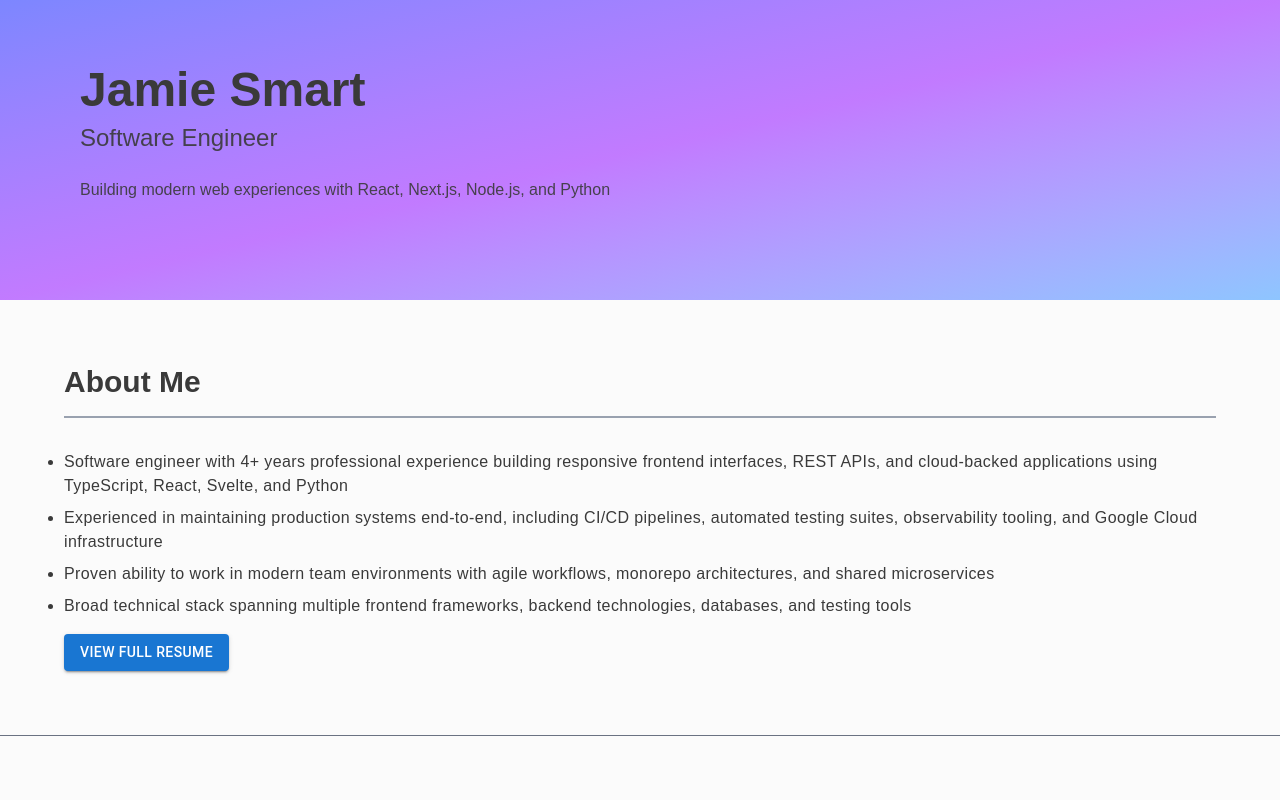
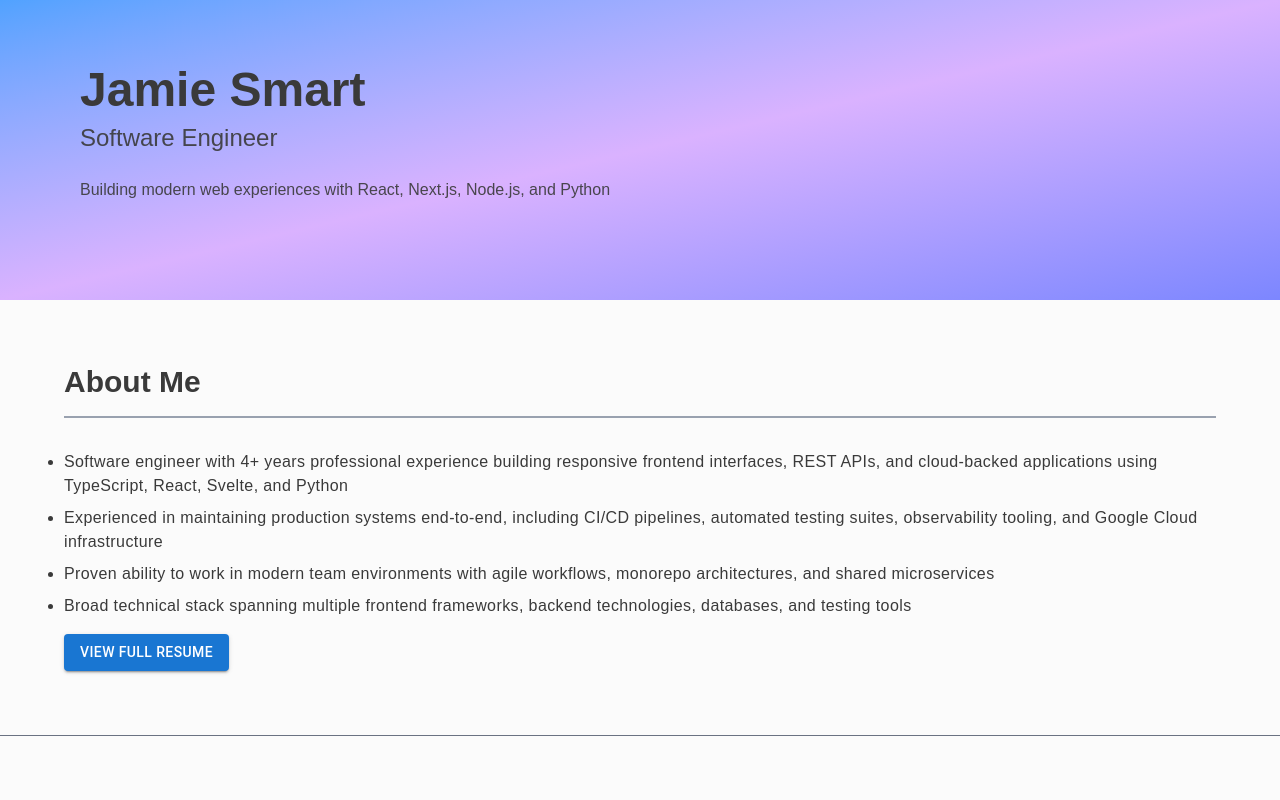
Before and after one commit to jamiemcg10/jamie-smart.info, a Next.js app: page / in a window 1280 px wide. Shown: the top 800 px of the page. Built offline with nearby package versions, Linux system fonts and the light colour scheme.

Commit message:
update light hero gradient

```diff
--- a/src/app/components/Header/Hero.tsx
+++ b/src/app/components/Header/Hero.tsx
@@ -1,6 +1,6 @@
 export default function Hero() {
   return (
-    <section className="relative h-75 bg-gradient-to-br from-indigo-400 via-purple-400 to-blue-300 dark:from-indigo-800 dark:via-purple-800 dark:to-blue-700  flex items-center justify-between px-8 md:px-20 py-20">
+    <section className="relative h-75 bg-gradient-to-br from-blue-400 via-purple-300 to-indigo-400 dark:from-indigo-800 dark:via-purple-800 dark:to-blue-700  flex items-center justify-between px-8 md:px-20 py-20">
       <div>
         <h1 className="text-5xl font-bold mb-2">Jamie Smart</h1>
         <h2 className="text-2xl opacity-90 mb-6">Software Engineer</h2>
```
